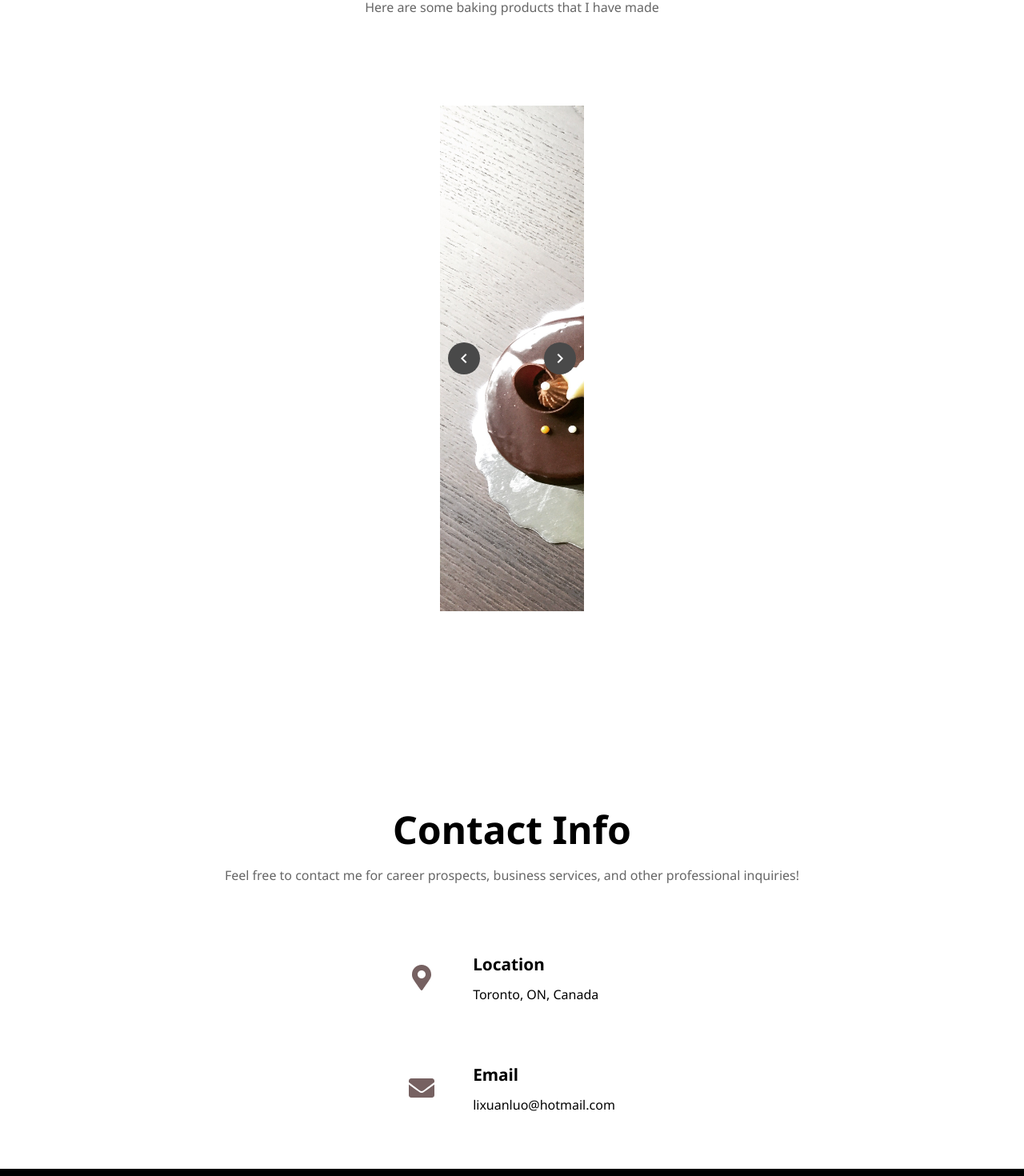
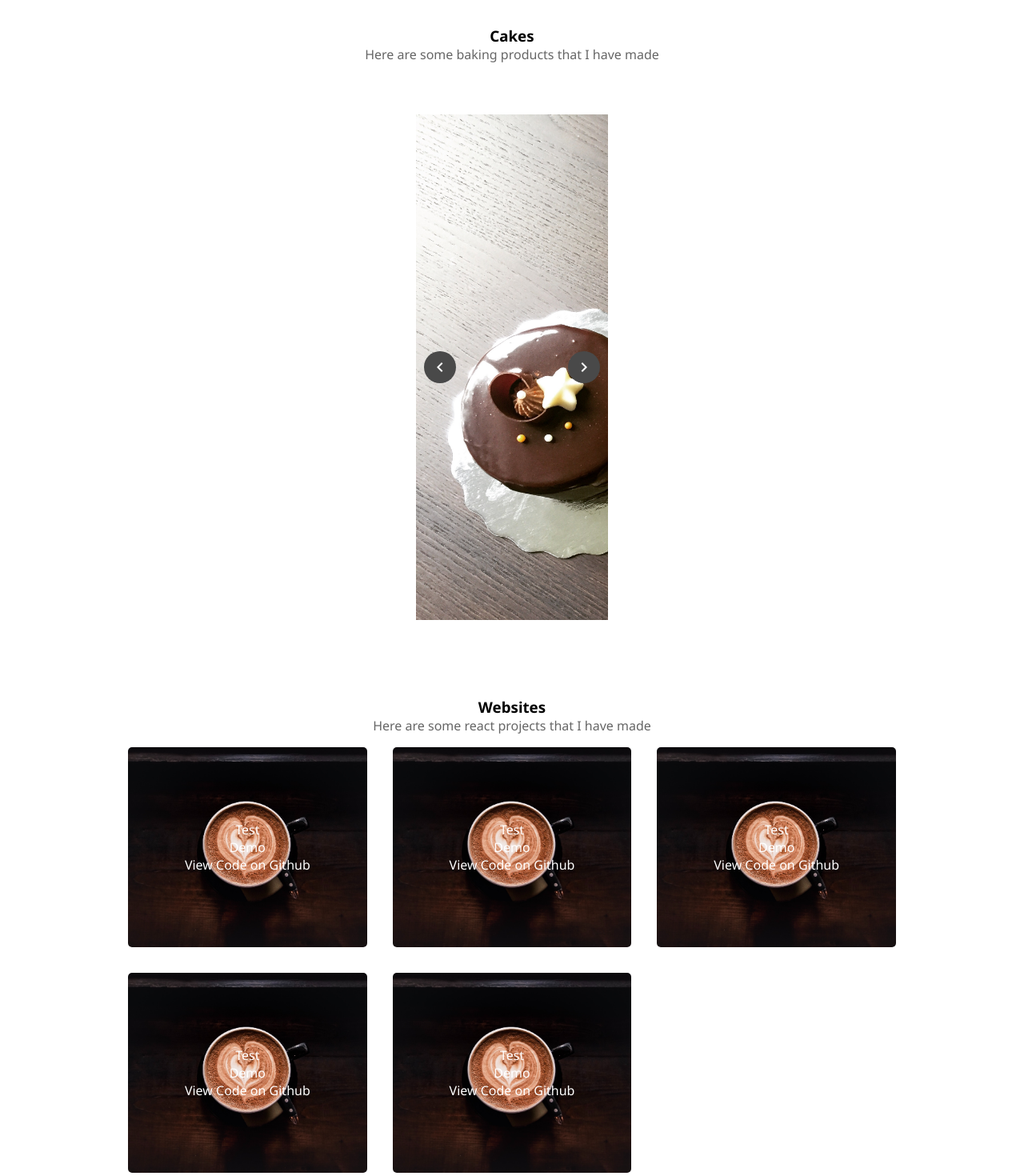
Before and after one commit to YourNeptune/my-CV, a React (Create React App) app: page / in a window 1280 px wide. Shown: the part 2474-3944 px from the top of the page at 80% size. Built offline with nearby package versions, Linux system fonts and the light colour scheme.

Commit message:
add react projects showcases

```diff
--- a/src/components/Projects.js
+++ b/src/components/Projects.js
@@ -1,15 +1,60 @@
 import Showcase from './Showcase'
 import '../css/Projects.css'
+import WebsiteCard from './WebsiteCard';
+import backgroundImg from "../images/coffee.jpeg";
 
 const Projects = () => {
   return (
     <div className="Projects center">
-      <div className='Projects__title'>
+      <div className="Projects__title">
         <h1>Projects</h1>
-        <p>Here are some baking products that I have made</p>
       </div>
-      <div className="showcase">
-        <Showcase />
+      <div className="Projects__cakes">
+        <div className="Projects__title">
+          <h3>Cakes</h3>
+          <p>Here are some baking products that I have made</p>
+        </div>
+        <div className="showcase">
+          <Showcase />
+        </div>
+      </div>
+      <div className="Projects__websites">
+        <div className="Projects__title">
+          <h3>Websites</h3>
+          <p>Here are some react projects that I have made</p>
+        </div>
+        <div className="websites">
+          <WebsiteCard
+            backgroundImg={backgroundImg}
+            title="Test"
+            websiteUrl="https://react-todo-app-35d00.web.app/"
+            githubUrl="https://github.com/YourNeptune/react-todo-app"
+          />
+          <WebsiteCard
+            backgroundImg={backgroundImg}
+            title="Test"
+            websiteUrl="https://react-todo-app-35d00.web.app/"
+            githubUrl="https://github.com/YourNeptune/react-todo-app"
+          />
+          <WebsiteCard
+            backgroundImg={backgroundImg}
+            title="Test"
+            websiteUrl="https://react-todo-app-35d00.web.app/"
+            githubUrl="https://github.com/YourNeptune/react-todo-app"
+          />
+          <WebsiteCard
+            backgroundImg={backgroundImg}
+            title="Test"
+            websiteUrl="https://react-todo-app-35d00.web.app/"
+            githubUrl="https://github.com/YourNeptune/react-todo-app"
+          />
+          <WebsiteCard
+            backgroundImg={backgroundImg}
+            title="Test"
+            websiteUrl="https://react-todo-app-35d00.web.app/"
+            githubUrl="https://github.com/YourNeptune/react-todo-app"
+          />
+        </div>
       </div>
     </div>
   );
--- /dev/null
+++ b/src/components/WebsiteCard.js
@@ -0,0 +1,13 @@
+import '../css/websiteCard.css'
+
+const WebsiteCard = ({ backgroundImg, websiteUrl,githubUrl, title }) => {
+  return (
+    <div className="websiteCard" style={{ backgroundImage: `url(${backgroundImg})`  }}>
+      <p>{title}</p>
+      <a href={websiteUrl}>Demo</a>
+      <a href={githubUrl}>View Code on Github</a>
+    </div>
+  );
+};
+
+export default WebsiteCard;
--- a/src/css/Projects.css
+++ b/src/css/Projects.css
@@ -8,16 +8,24 @@
 
 .Projects__title h1 {
   font-size: 3em;
-  margin-bottom: 0.3em;
+  margin-bottom: 1em;
 }
 
 .Projects__title p {
   color: #666;
+  margin-bottom: 1em;
 }
 
-.Projects__title {
+.Projects__cakes {
+  margin-bottom: 2em;
 }
 
-.showcase {
-  margin-top: 3em;
+.Projects__websites {
+  width: 100%;
 }
+
+.websites {
+  display: grid;
+  grid-template-columns: repeat(auto-fit, minmax(250px, 1fr));
+  grid-gap: 2em;
+}
--- /dev/null
+++ b/src/css/websiteCard.css
@@ -0,0 +1,17 @@
+.websiteCard {
+    height: 250px;
+    /* width: 270px; */
+    border-radius: 5px;
+    background-position: center;
+    background-size: cover;
+    background-repeat: no-repeat;
+    color: white;
+    display: flex;
+    flex-direction: column;
+    justify-content: center;
+}
+
+.websiteCard a {
+    text-decoration: none;
+    color: white;
+}
```
